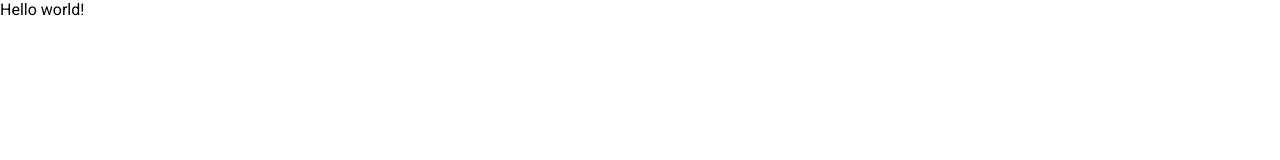
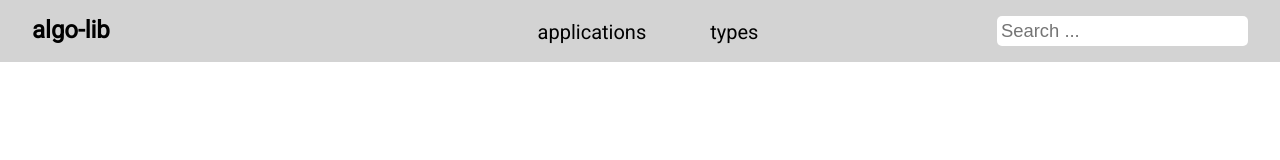
Before and after one commit to katzkowski/algo-lib, a Gatsby site: page / in a window 1280 px wide. Built offline with nearby package versions, Linux system fonts and the light colour scheme; Gatsby itself is replaced by a stand-in of ours.

Commit message:
Added nav component

```diff
--- a/gatsby-browser.js
+++ b/gatsby-browser.js
@@ -10,9 +10,9 @@ const GlobalStyles = createGlobalStyle`
   }
 
   html, body {
-    font-family: ${props => props.theme.fonts.main};
+    font-family: ${props => props.theme.font.main};
     height: 100%;
-    background-color: ${props => props.theme.colors.background};
+    background-color: ${props => props.theme.color.background};
   }
 `
 
--- a/gatsby-ssr.js
+++ b/gatsby-ssr.js
@@ -10,11 +10,11 @@ const GlobalStyles = createGlobalStyle`
   }
 
   html, body {
-    font-family: ${props => props.theme.fonts.main};
+    font-family: ${props => props.theme.font.main};
     height: 100%;
-    background-color: ${props => props.theme.colors.background};
+    background-color: ${props => props.theme.color.background};
   }
-`
+`;
 
 export const wrapRootElement = ({ element }) => (
   <ThemeProvider theme={Theme}>
--- a/src/algorithms/mergesort/index.mdx
+++ b/src/algorithms/mergesort/index.mdx
@@ -4,3 +4,5 @@ slug: mergesort
 date: 2020-12-13
 preview-text: Mergesort is a great algorithm for sorting things fast.
 ---
+
+# Mergesort
--- /dev/null
+++ b/src/components/Nav.js
@@ -0,0 +1,70 @@
+import styled from "styled-components";
+import React from "react";
+
+// styled component for nav
+const NavWrapper = styled.nav`
+  width: 100%;
+  background-color: ${props => props.theme.color.surface};
+  padding: ${props => props.theme.spacing.small} ${props => props.theme.spacing.medium};
+  // display: flex;
+  // justify-content: space-between;
+  position: fixed;
+`;
+
+// styled component for project name
+const Brand = styled.a`
+  float: left;
+  font-weight: 600;
+  font-size: 1.5rem;
+  text-decoration: none;
+  color: ${props => props.theme.color.text};
+`;
+
+// styled component for navigation list
+const NavItemList = styled.ul`
+  list-style-type: none;
+  text-align: center;
+  margin: ${props => props.theme.spacing.small} ${props => props.theme.spacing.xSmall};
+  float: none;
+  position: absolute;
+  left: 50%;
+  transform: translate(-50%, -50%);
+`;
+
+// styled component for wrapping nav items
+const NavItemWrapper = styled.li`
+  display: inline;
+  margin: 0 ${props => props.theme.spacing.medium};
+`;
+
+// styled component for nav items
+const NavItem = styled.a`
+  font-size: 1.25rem;
+  text-decoration: none;
+  color: ${props => props.theme.color.text};
+`;
+
+const SearchBar = styled.input`
+  float: right;
+  border: none;
+  font-size: 1.15rem;
+  padding: ${props => props.theme.spacing.xxSmall};
+  border-radius: 5px;
+`
+
+export const Nav = ({ children }) => {
+  return (
+    <NavWrapper>
+      <Brand href="/">algo-lib</Brand>
+      <NavItemList>
+        <NavItemWrapper>
+          <NavItem href="/">applications</NavItem>
+        </NavItemWrapper>
+        <NavItemWrapper>
+          <NavItem href="/">types</NavItem>
+        </NavItemWrapper>
+      </NavItemList>
+      <SearchBar tpye="text" placeholder="Search ..."></SearchBar>
+    </NavWrapper>
+  )
+}
--- a/src/pages/index.js
+++ b/src/pages/index.js
@@ -1,5 +1,11 @@
 import React from "react"
+import { Nav } from "../components/Nav";
 
 export default function Home() {
-  return <div>Hello world!</div>
+  return (
+    <div>
+      <Nav></Nav>
+      <div>Hello world!</div>
+    </div>
+  )
 }
--- a/src/themes/theme.js
+++ b/src/themes/theme.js
@@ -1,19 +1,20 @@
 export default {
-  fonts: {
+  font: {
     main: "Roboto, sans-serif",
     code: "Roboto Mono, monospace",
   },
-  colors: {
+  color: {
     primary: "blue",
     secondary: "green",
     background: "white",
     surface: "lightgray",
+    text: "black"
   },
-  breakpoints: {
+  breakpoint: {
     mobile: "only screen and (max-width: 50rem)",
     tablet: "only screen and (max-width: 65rem)"
   },
-  spacings: {
+  spacing: {
     xxSmall: ".25rem",
     xSmall: ".5rem",
     small: "1rem",
@@ -22,11 +23,11 @@ export default {
     xLarge: "4rem",
     xxLarge: "6rem"
   },
-  animations: {
+  animation: {
     button: "box-shadow 0.3s ease",
     link: "color 0.2s ease"
   },
-  shadows: {
+  shadow: {
     shadow1: "0px 5px 20px rgba(30, 30, 31, 0.05)"
   }
 }
```
